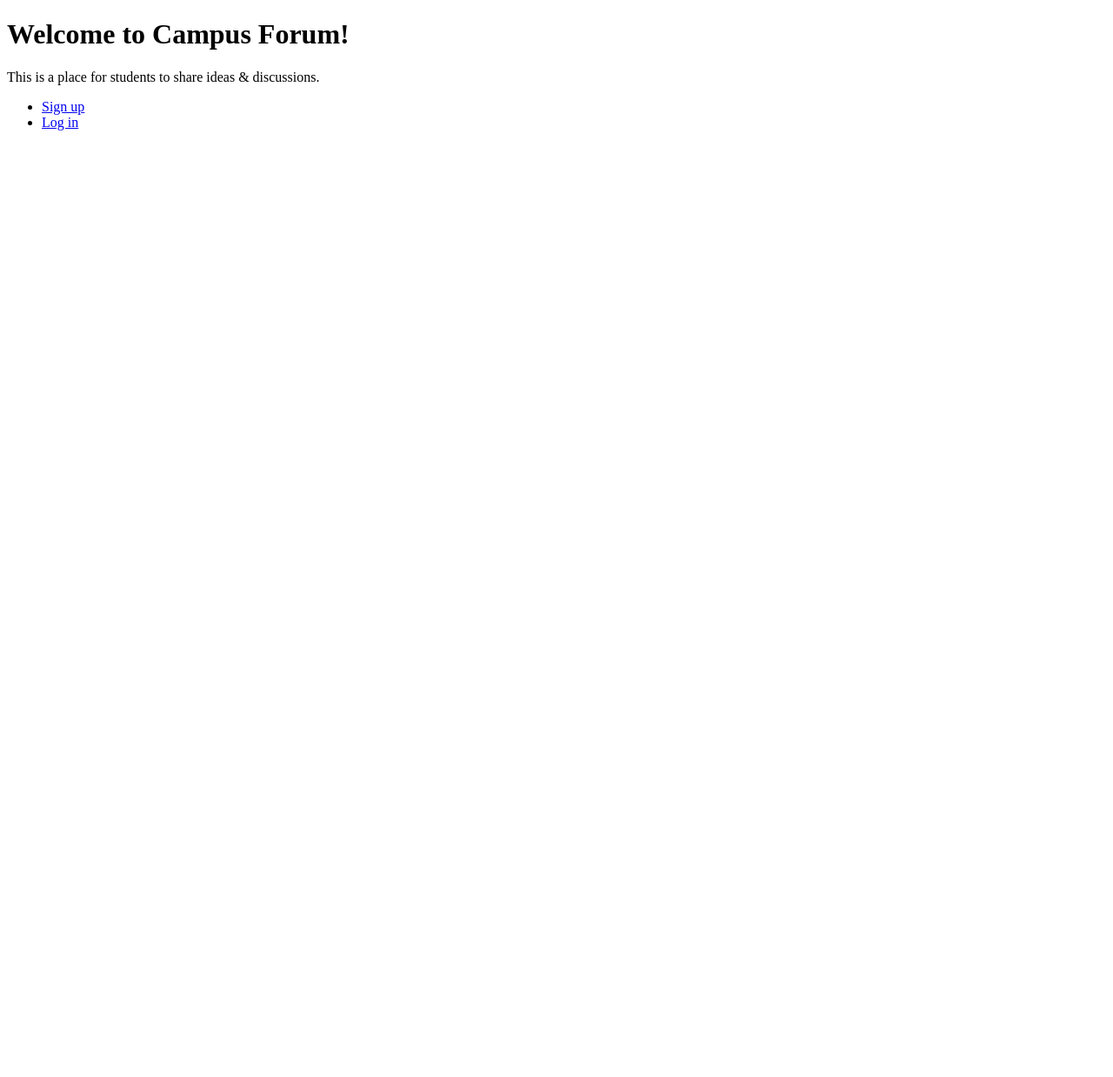
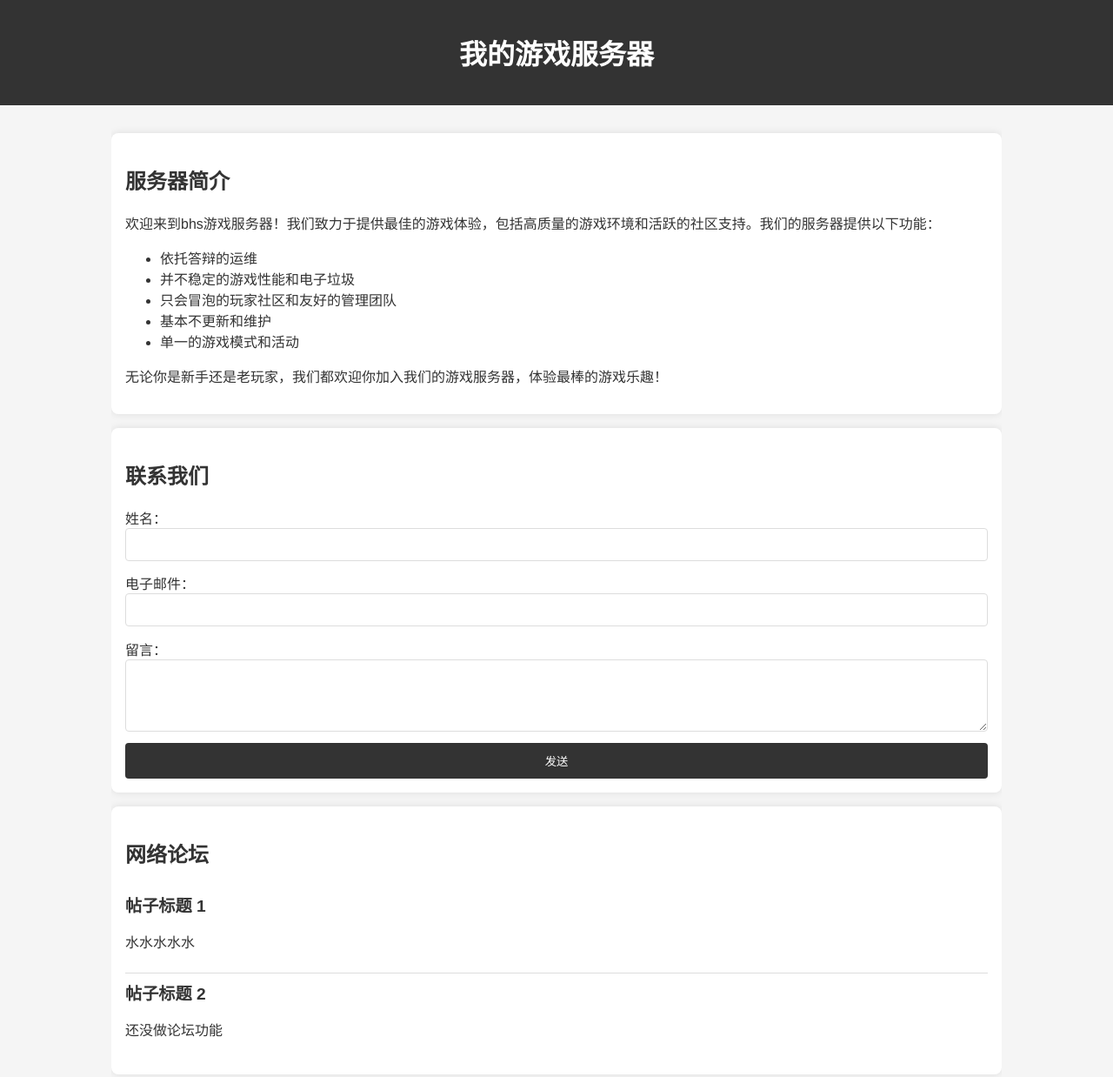
Before and after one commit to FEP3C/Campus_Forum, a plain HTML site: page static/index.html in a window 1280 px wide. Shown: the whole page at 87% size. Before the commit the page ends 800 px from the top, so only its background shows below. Drawn offline with Linux system fonts and the light colour scheme.

Commit message:
Change new index page

```diff
--- a/static/index.html
+++ b/static/index.html
@@ -1,18 +1,138 @@
-<!-- static/index.html -->
-<!DOCTYPE html >
-<html lang="zh-CN">
+<!DOCTYPE html>
+<html lang="zh">
 <head>
     <meta charset="UTF-8">
-    <meta name="viewport" content="width=device-width, initial scale=1">
-    <title>Campus Forum</title>
+    <meta name="viewport" content="width=device-width, initial-scale=1.0">
+    <title>beyt heaven 服务器简介</title>
+    <style>
+        body {
+            font-family: Arial, sans-serif;
+            margin: 0;
+            padding: 0;
+            background-color: #f5f5f5;
+            color: #333;
+        }
+        .container {
+            width: 80%;
+            margin: 0 auto;
+            overflow: hidden;
+        }
+        header {
+            background: #333;
+            color: #fff;
+            padding: 1em 0;
+            text-align: center;
+        }
+        .content {
+            padding: 2em 0;
+        }
+        .section {
+            background: #fff;
+            padding: 1em;
+            margin-bottom: 1em;
+            border-radius: 8px;
+            box-shadow: 0 0 10px rgba(0,0,0,0.1);
+        }
+        h2 {
+            color: #333;
+        }
+        form {
+            display: flex;
+            flex-direction: column;
+        }
+        input, textarea {
+            margin-bottom: 1em;
+            padding: 0.8em;
+            border: 1px solid #ddd;
+            border-radius: 4px;
+        }
+        button {
+            padding: 0.8em;
+            background: #333;
+            color: #fff;
+            border: none;
+            border-radius: 4px;
+            cursor: pointer;
+        }
+        button:hover {
+            background: #555;
+        }
+        .forum {
+            background: #fff;
+            padding: 1em;
+            border-radius: 8px;
+            box-shadow: 0 0 10px rgba(0,0,0,0.1);
+        }
+        .forum h3 {
+            margin-top: 0;
+        }
+        .forum-post {
+            border-bottom: 1px solid #ddd;
+            padding: 0.5em 0;
+        }
+        .forum-post:last-child {
+            border-bottom: none;
+        }
+        .forum-post h4 {
+            margin: 0;
+            font-size: 1.2em;
+        }
+    </style>
 </head>
 <body>
-    <h1>Welcome to Campus Forum!</h1>
-    <p>This is a place for students to share ideas & discussions.</p>
-    <nav>
-        <ul>
-            <li><a href="/register">Sign up</li>
-            <li><a href="/login">Log in</li>
-        </ul>
-    </nav>
+    <header>
+        <div class="container">
+            <h1>我的游戏服务器</h1>
+        </div>
+    </header>
+
+    <div class="container">
+        <div class="content">
+            <!-- 服务器简介 -->
+            <section class="section">
+                <h2>服务器简介</h2>
+                <p>欢迎来到bhs游戏服务器！我们致力于提供最佳的游戏体验，包括高质量的游戏环境和活跃的社区支持。我们的服务器提供以下功能：</p>
+                <ul>
+                    <li>依托答辩的运维</li>
+                    <li>并不稳定的游戏性能和电子垃圾</li>
+                    <li>只会冒泡的玩家社区和友好的管理团队</li>
+                    <li>基本不更新和维护</li>
+                    <li>单一的游戏模式和活动</li>
+                </ul>
+                <p>无论你是新手还是老玩家，我们都欢迎你加入我们的游戏服务器，体验最棒的游戏乐趣！</p>
+            </section>
+
+            <!-- 联系表单 -->
+            <section class="section">
+                <h2>联系我们</h2>
+                <form action="#" method="post">
+                    <label for="name">姓名：</label>
+                    <input type="text" id="name" name="name" required>
+
+                    <label for="email">电子邮件：</label>
+                    <input type="email" id="email" name="email" required>
+
+                    <label for="message">留言：</label>
+                    <textarea id="message" name="message" rows="4" required></textarea>
+
+                    <button type="submit">发送</button>
+                </form>
+            </section>
+
+            <!-- 网络论坛 -->
+            <section class="section forum">
+                <h2>网络论坛</h2>
+                <div class="forum-post">
+                    <h4>帖子标题 1</h4>
+                    <p>水水水水水</p>
+                </div>
+                <div class="forum-post">
+                    <h4>帖子标题 2</h4>
+                    <p>还没做论坛功能</p>
+                </div>
+                <!-- 添加更多帖子 -->
+            </section>
+        </div>
+    </div>
 </body>
+</html>
```
Also changed, not shown: static/js/login.js (added, +31 -0 lines), static/login.html (added, +25 -0 lines), 3 other files.
